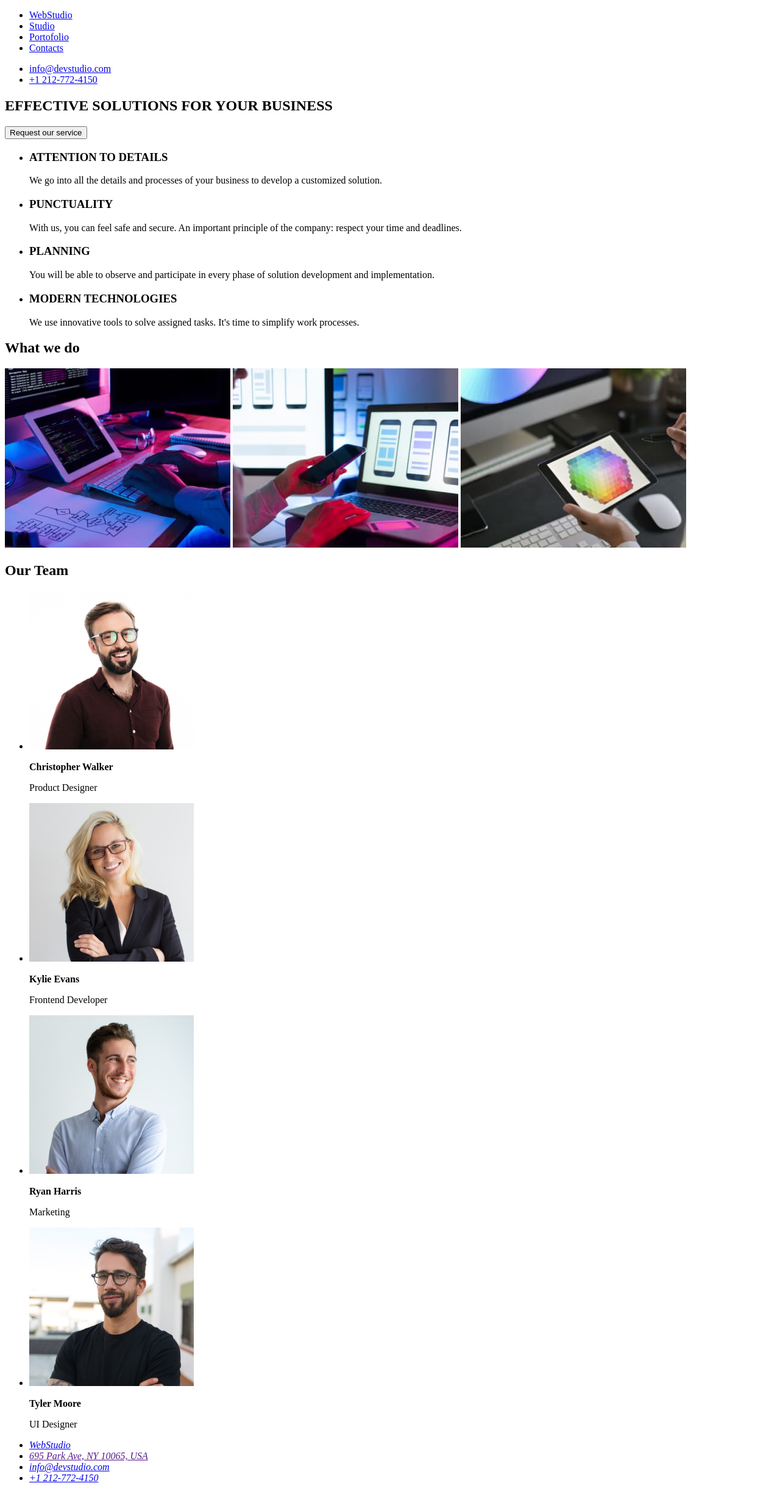
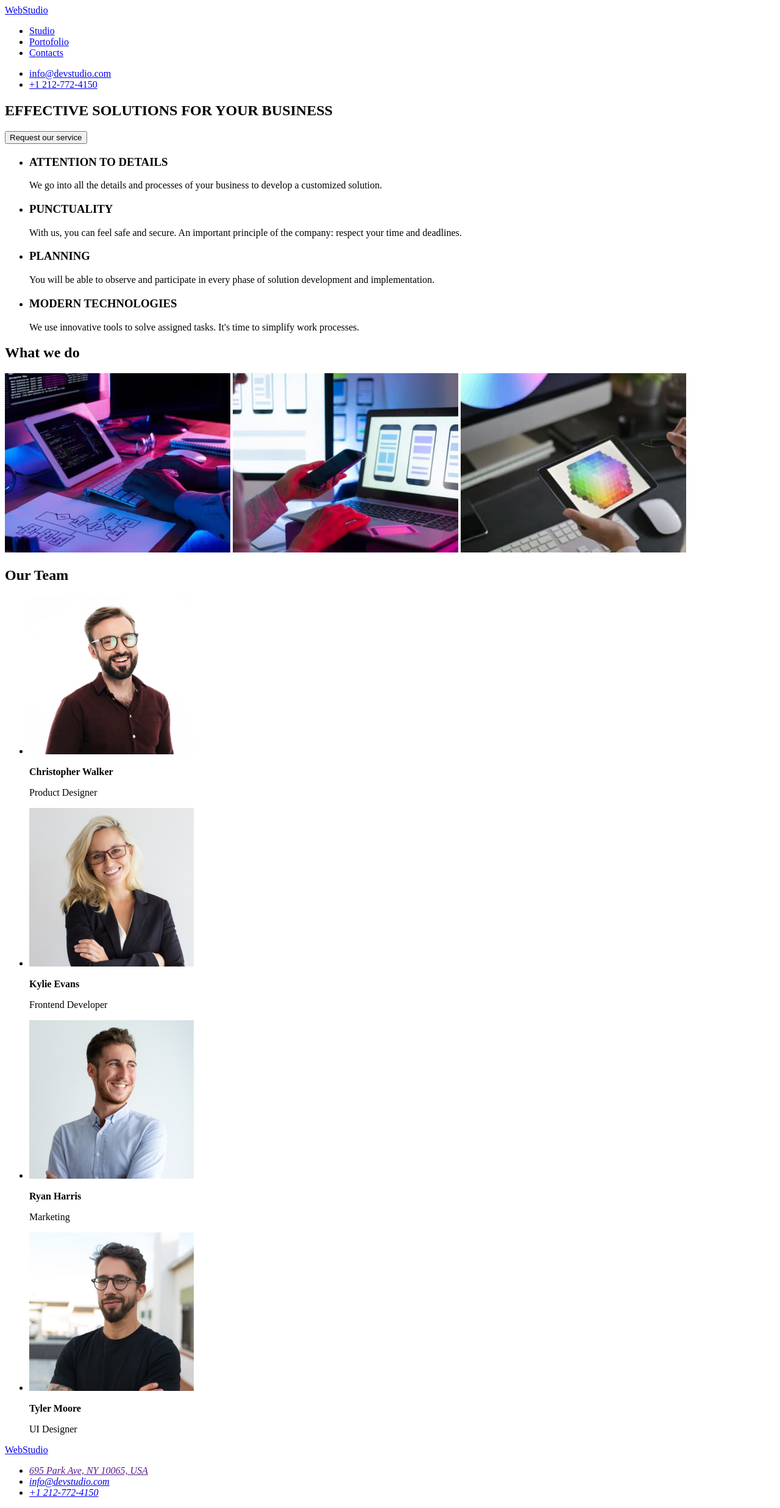
Before and after one commit to andrewsor13/goit-markup-hw-01, a plain HTML site: page index.html in a window 1280 px wide. Shown: the whole page at 61% size. Before the commit the page ends 2449 px from the top, so only its background shows below. Drawn offline with Linux system fonts and the light colour scheme.

Commit message:
Update index.html

```diff
--- a/index.html
+++ b/index.html
@@ -7,8 +7,8 @@
   <body>
     <header>
       <nav>
+        <a href="index.html">WebStudio</a>
         <ul>
-          <li><a href="index.html">WebStudio</a></li>
           <li><a href="studio.html">Studio</a></li>
           <li><a href="portofolio.html">Portofolio</a></li>
           <li><a href="contacts.html">Contacts</a></li>
@@ -75,9 +75,9 @@
       </section>
     </main>
     <footer>
+      <a href="index.html">WebStudio</a>
       <address>
         <ul>
-          <li><a href="index.html">WebStudio</a></li>
           <li><a href="">695 Park Ave, NY 10065, USA</a></li>
           <li><a href="mailto:info@devstudio.com">info@devstudio.com</a></li>
           <li><a href="tel:+12127724150">+1 212-772-4150</a></li>
```
